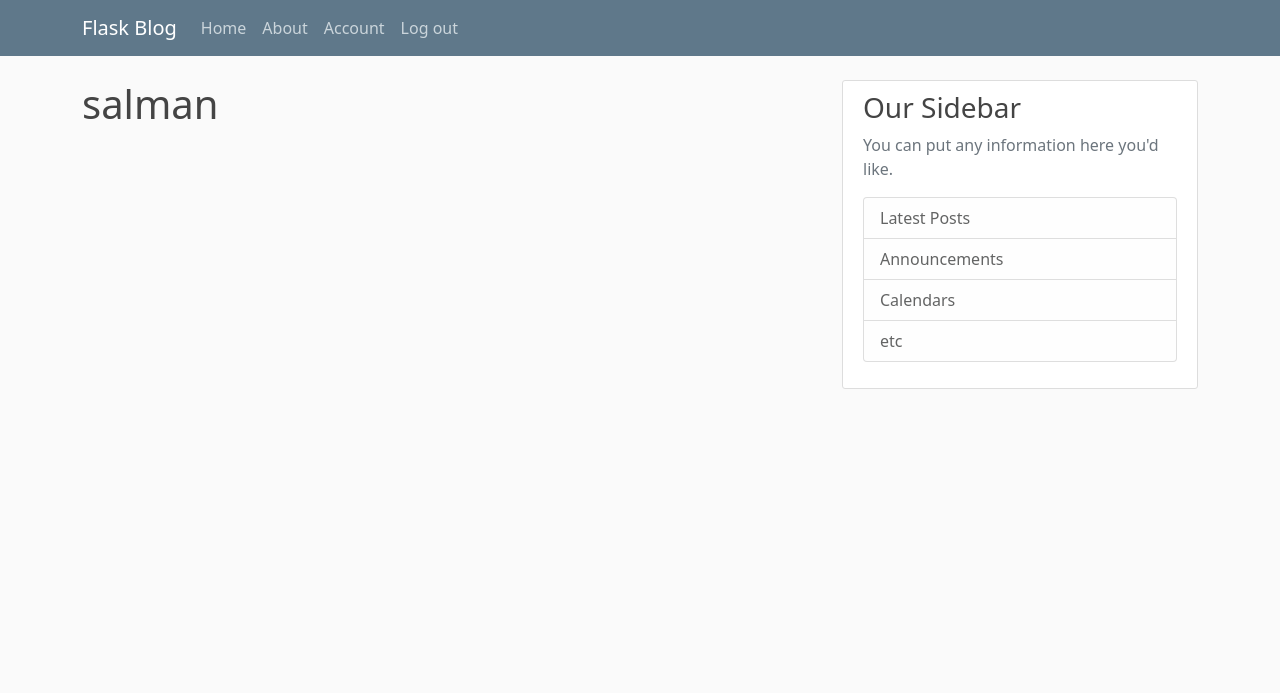
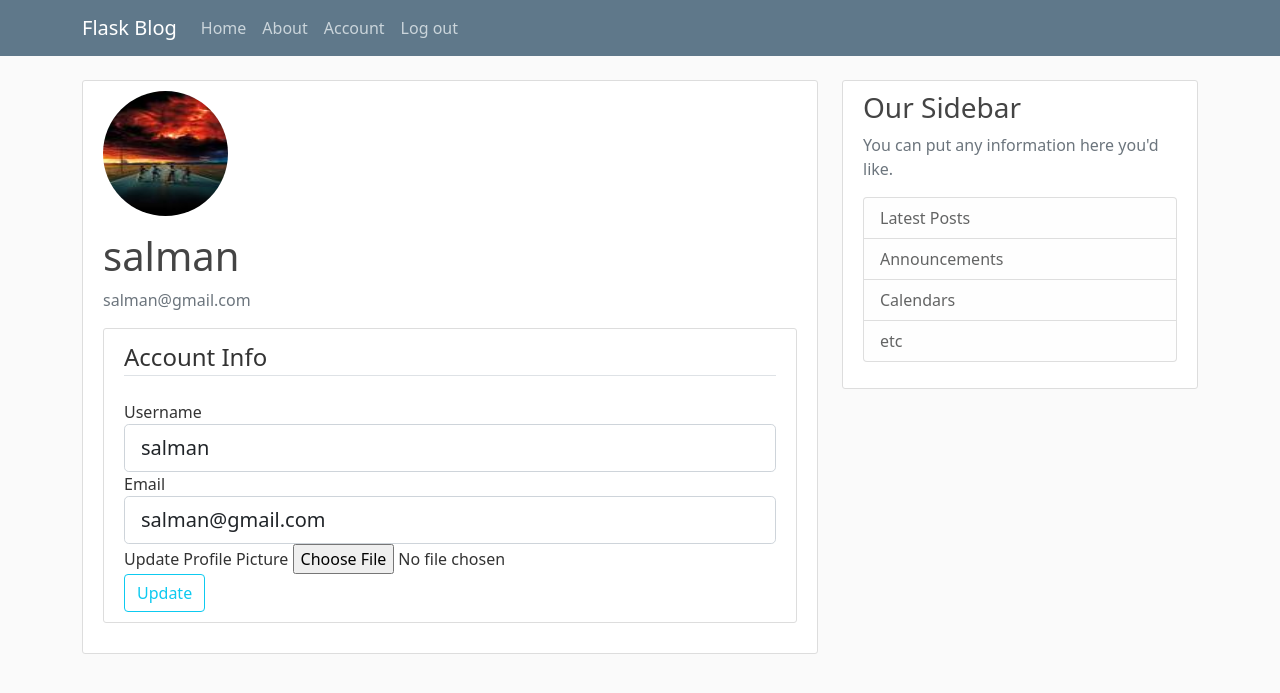
Before and after one commit to salkhon/flask-blog, a Flask app: page /account in a window 1280 px wide. Shown: the top 693 px of the page. Run offline with Flask 2, Linux system fonts and the light colour scheme; a user stored in the database is signed in; some libraries are stand-ins or nearby versions.

Commit message:
Update profile

```diff
--- a/flaskblog/forms.py
+++ b/flaskblog/forms.py
@@ -1,9 +1,11 @@
 from flask_wtf import FlaskForm
+from flask_wtf.file import FileField, FileAllowed # fileupload, file form validator
 from wtforms.fields.simple import BooleanField, PasswordField, StringField, SubmitField
 from wtforms.validators import DataRequired, Email, EqualTo, Length, ValidationError
 
 from flaskblog.models import User
 
+import flask_login
 """
 Class based form creation that have built in validation methods.
 """
@@ -54,3 +56,35 @@ class LoginForm(FlaskForm):
 
 # When we use these forms, we need to set a secret key for our application.
 # Secret key will protect against modifying cookies, cross site requests, forgery attacks.
+
+class UpdateAccountForm(FlaskForm):
+    username = StringField("Username", validators=[
+        DataRequired(), Length(min=2, max=20)
+    ])
+    email = StringField("Email", validators=[
+        DataRequired(), Email()
+    ])
+    picture = FileField("Update Profile Picture", validators=[
+        FileAllowed(["jpg", "png"])
+    ])
+    submit = SubmitField("Update")
+
+    def validate_username(self, username: StringField):
+        """
+        Only checks if updated username conflicts with usernames that is not already the current uusername.
+        """
+        if username.data != flask_login.current_user.username:
+            user = User.query.filter_by(username=username.data).first()
+            if user:
+                raise ValidationError(
+                    "The username is taken. Please choose another username")
+
+    def validate_email(self, email: StringField):
+        """
+        Only checks if updated email conflicts with emails that is not already the current uemail.
+        """
+        if email.data != flask_login.current_user.email:
+            user = User.query.filter_by(email=email.data).first()
+            if user:
+                raise ValidationError(
+                    "The email is taken. Please choose another email")
--- a/flaskblog/routes.py
+++ b/flaskblog/routes.py
@@ -1,10 +1,13 @@
+import os
 import flask
+import secrets
+from PIL import Image
 from flask.helpers import flash
 
 import flaskblog
 from flaskblog.models import User, Post
-from flaskblog.forms import RegistrationForm, LoginForm
-from flask_login import login_user, current_user, logout_user, login_required
+from flaskblog.forms import RegistrationForm, LoginForm, UpdateAccountForm
+import flask_login
 
 posts = [
     {
@@ -35,12 +38,11 @@ def about():
 
 @flaskblog.app.route("/register", methods=["GET", "POST"])
 def register():
-    if current_user.is_authenticated:
+    if flask_login.current_user.is_authenticated:
         flash("You are already logged in!", "info")
         return flask.redirect(flask.url_for("home"))
 
     form = RegistrationForm()
-
     # after POST
     if form.validate_on_submit():
         hashed_pass = flaskblog.bcrypt.generate_password_hash(
@@ -61,7 +63,7 @@ def register():
 
 @flaskblog.app.route("/login", methods=["GET", "POST"])
 def login():
-    if current_user.is_authenticated:
+    if flask_login.current_user.is_authenticated:
         flash("You are already logged in!", "info")
         return flask.redirect(flask.url_for("home"))
 
@@ -71,7 +73,7 @@ def login():
         # rather than handling authentication on form validators - we use login_manager to maintain session.
         user = User.query.filter_by(email=form.email.data).first()
         if user and flaskblog.bcrypt.check_password_hash(user.password, form.password.data):
-            login_user(user, remember=form.remember.data)
+            flask_login.login_user(user, remember=form.remember.data)
             # can redirect to login from authentication screened pages. That way we have a next query param from the url.
             next_page = flask.request.args.get("next")
             return flask.redirect(next_page) if next_page else flask.redirect(flask.url_for("home"))
@@ -83,11 +85,42 @@ def login():
 
 @flaskblog.app.route("/logout")
 def logout():
-    logout_user()
+    flask_login.logout_user()
     return flask.redirect(flask.url_for("home"))
 
 
-@flaskblog.app.route("/account")
-@login_required
+def _save_picture(form_picture):
+    random_hex = secrets.token_hex(8)
+    _, f_ext = os.path.splitext(form_picture.filename)
+    picture_filename = random_hex + f_ext
+    pic_path = os.path.join(flaskblog.app.root_path,
+                            "static/profile_pics", picture_filename)
+    output_size = (125, 125)
+    image = Image.open(form_picture)
+    image.thumbnail(output_size)
+    image.save(pic_path)
+    return picture_filename
+
+
+@flaskblog.app.route("/account", methods=["GET", "POST"])
+@flask_login.login_required
 def account():
-    return flask.render_template("account.html", title="Accout")
+    form = UpdateAccountForm()
+    if form.validate_on_submit():
+        if form.picture.data:
+            pic_filename = _save_picture(form.picture.data)
+            flask_login.current_user.image_file = pic_filename
+
+        flask_login.current_user.username = form.username.data
+        flask_login.current_user.email = form.email.data
+        flaskblog.db.session.commit()
+        flash("Your account has been updated!", "success")
+        # redirect for post-get-redirect pattern.
+        # runs GET instead of POST, to avoid resubmit notification when page is reloaded
+        return flask.redirect(flask.url_for("account"))
+    elif flask.request.method == "GET":
+        form.username.data = flask_login.current_user.username
+        form.email.data = flask_login.current_user.email
+    image_file = flask.url_for(
+        "static", filename=f"profile_pics/{flask_login.current_user.image_file}")
+    return flask.render_template("account.html", title="Account", image_file=image_file, form=form)
--- a/flaskblog/templates/account.html
+++ b/flaskblog/templates/account.html
@@ -1,6 +1,61 @@
-{% extends "layout.html" %}
-
-{% block content %}
-    <h1>{{ current_user.username }}</h1>
-    <!-- route.py imports are available!  -->
+{% extends "layout.html" %} {% block content %}
+<div class="content-section">
+	<div class="media">
+		<img class="rounded-circle account-img" src="{{image_file}}" />
+		<div class="media-body">
+			<h2 class="account-heading">{{current_user.username}}</h2>
+			<p class="text-secondary">{{current_user.email}}</p>
+			<!-- route.py imports are available!  -->
+		</div>
+	</div>
+	<div class="content-section">
+        <form method="POST" action="" enctype="multipart/form-data">
+            {{ form.hidden_tag() }}
+            <!-- it's adding something CSRF (Cross Site Request Forgery) token. Setting app
+            secret key protects our form from certain attacks. This hidden tag is part of the
+            protection -->
+            <fieldset class="form-group">
+                <legend class="border-bottom mb-4">Account Info</legend>
+                <div class="form-group">
+                    {{ form.username.label(class="form-control-label") }}
+                    {% if form.username.errors %}
+                        {{ form.username(class="form-control form-control-lg is-invalid")}}
+                        <div class="invalid-feedback">
+                            {% for error in form.username.errors %}
+                                <span>{{ error }}</span>
+                            {% endfor %}
+                        </div>
+                    {% else %}
+                        {{ form.username(class="form-control form-control-lg")}}
+                    {% endif %}
+                </div>
+                <div class="form-group">
+                    {{ form.email.label(class="form-control-label") }}
+                    {% if form.email.errors %}
+                        {{ form.email(class="form-control form-control-lg is-invalid")}}
+                        <div class="invalid-feedback">
+                            {% for error in form.email.errors %}
+                                <span>{{ error }}</span>
+                            {% endfor %}
+                        </div>
+                    {% else %}
+                        {{ form.email(class="form-control form-control-lg")}}
+                    {% endif %}
+                </div>
+                <div class="form-group">
+                    {{form.picture.label()}}
+                    {{form.picture(class="form-control-file")}}
+                    {% if form.picture.errors %}
+                        {% for error in form.picture.errors %}
+                            <span class="text-danger">{{ error }}</span>
+                        {% endfor %}
+                    {% endif %}
+                </div>
+            </fieldset>
+            <div class="form-group">
+                {{ form.submit(class="btn btn-outline-info") }}
+            </div>
+        </form>
+    </div>
+</div>
 {% endblock content %}
```
Also changed, not shown: flaskblog/site.db, flaskblog/static/profile_pics/65cbe7c99922fee2.jpg (added), flaskblog/static/profile_pics/default.jpg (added).
